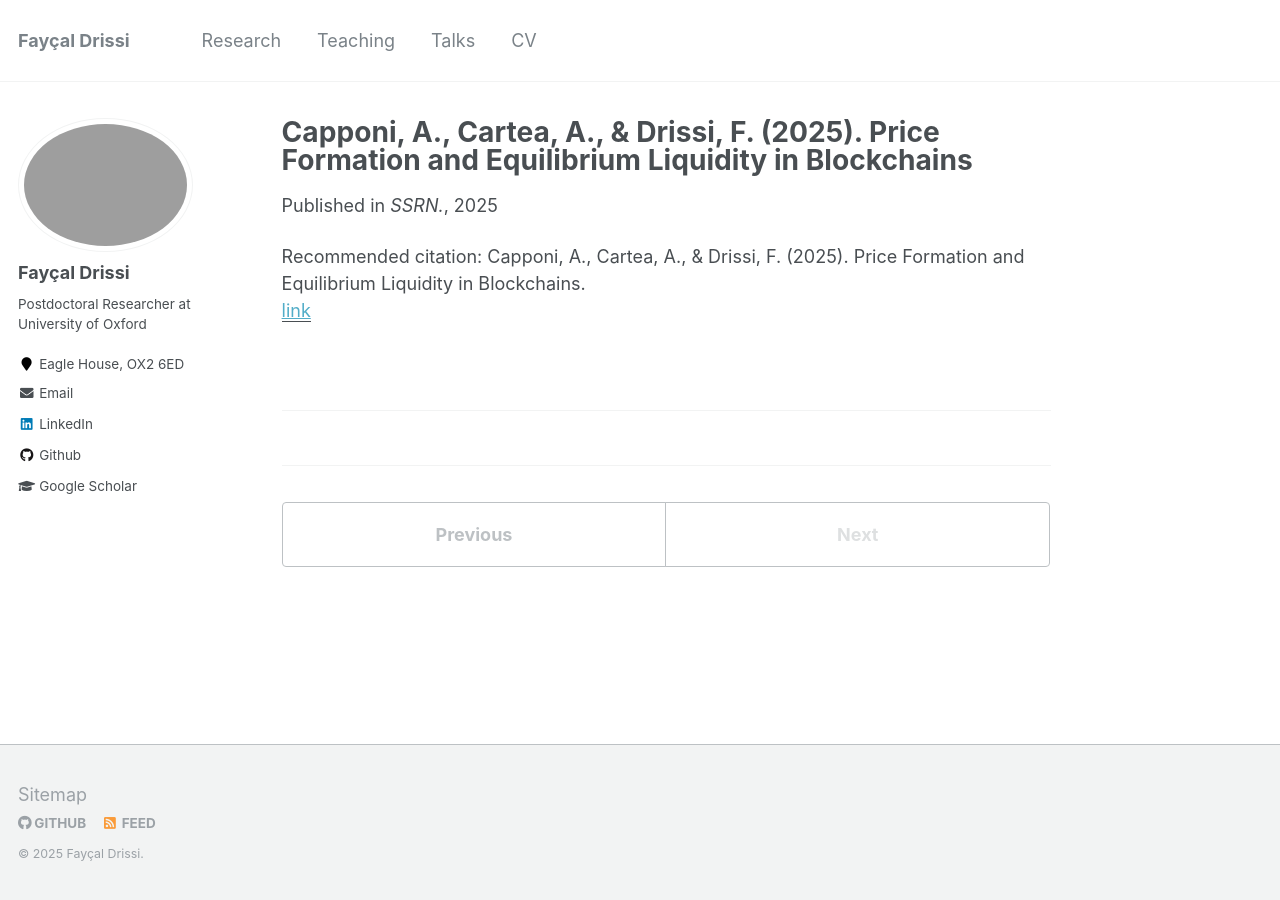
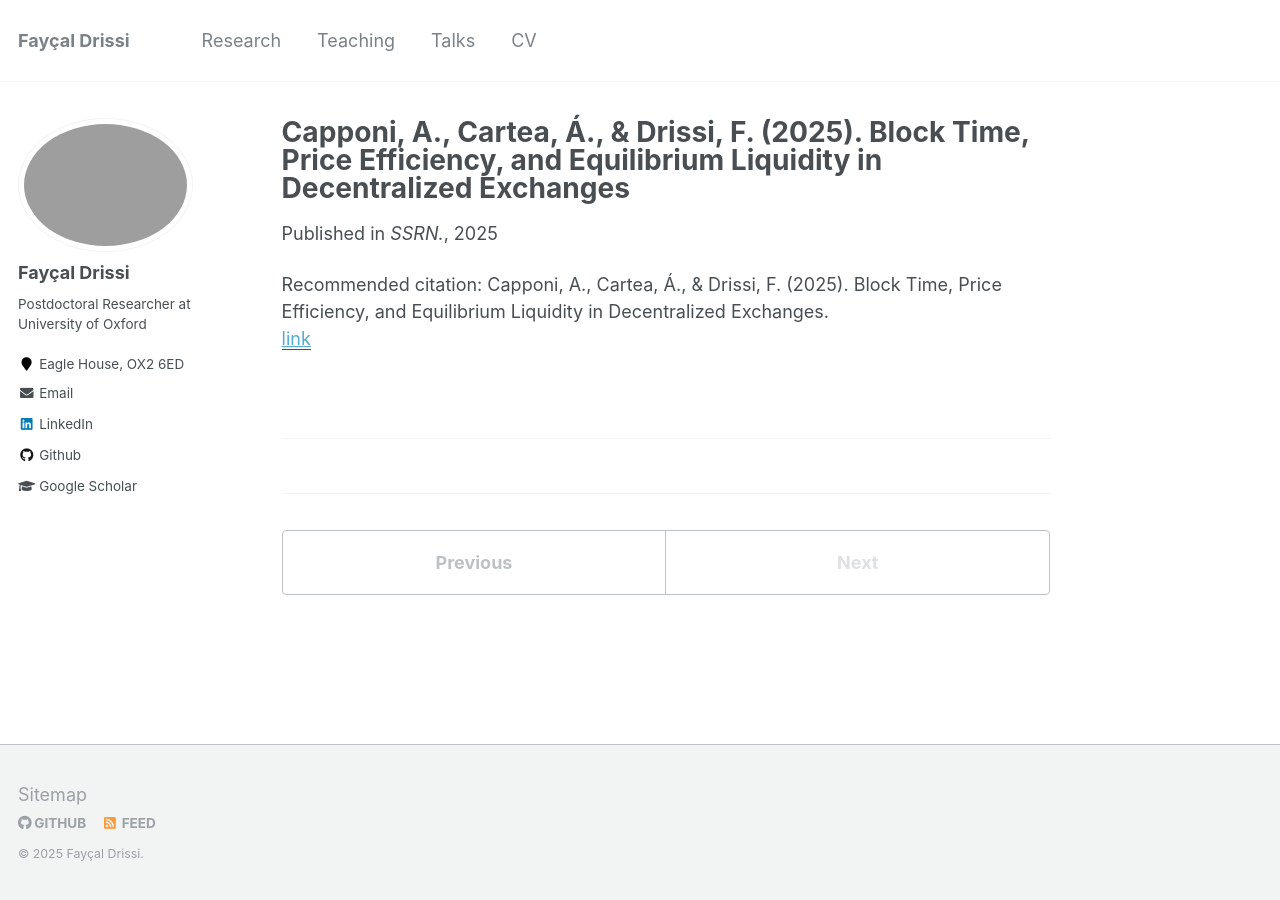
Before and after one commit to FDR0903/FDR0903.github.io, a Jekyll site: the page built from _workingpapers/2025_amm_cappo.md, in a window 1280 px wide. Built offline with Jekyll 4.4.1, drawn with Linux system fonts in a browser that asks for light colours.

```diff
--- a/_workingpapers/2025_amm_cappo.md
+++ b/_workingpapers/2025_amm_cappo.md
@@ -1,10 +1,10 @@
 ---
-title: "Capponi, A., Cartea, A., & Drissi, F. (2025). Price Formation and Equilibrium Liquidity in Blockchains"
+title: "Capponi, A., Cartea, Á., & Drissi, F. (2025). Block Time, Price Efficiency, and Equilibrium Liquidity in Decentralized Exchanges"
 collection: workingpapers
 permalink: /workingpapers/mempools
 excerpt: #'This paper is about the number 3. The number 4 is left for future work.'
 date: 2025-03-30
 venue: 'SSRN.'
-paperurl: ''
-citation: 'Capponi, A., Cartea, A., & Drissi, F. (2025). Price Formation and Equilibrium Liquidity in Blockchains.'
+paperurl: 'https://fdr0903.github.io/files/mempools.pdf'
+citation: 'Capponi, A., Cartea, Á., & Drissi, F. (2025). Block Time, Price Efficiency, and Equilibrium Liquidity in Decentralized Exchanges.'
 ---
```
Also changed, not shown: 1 other file.
